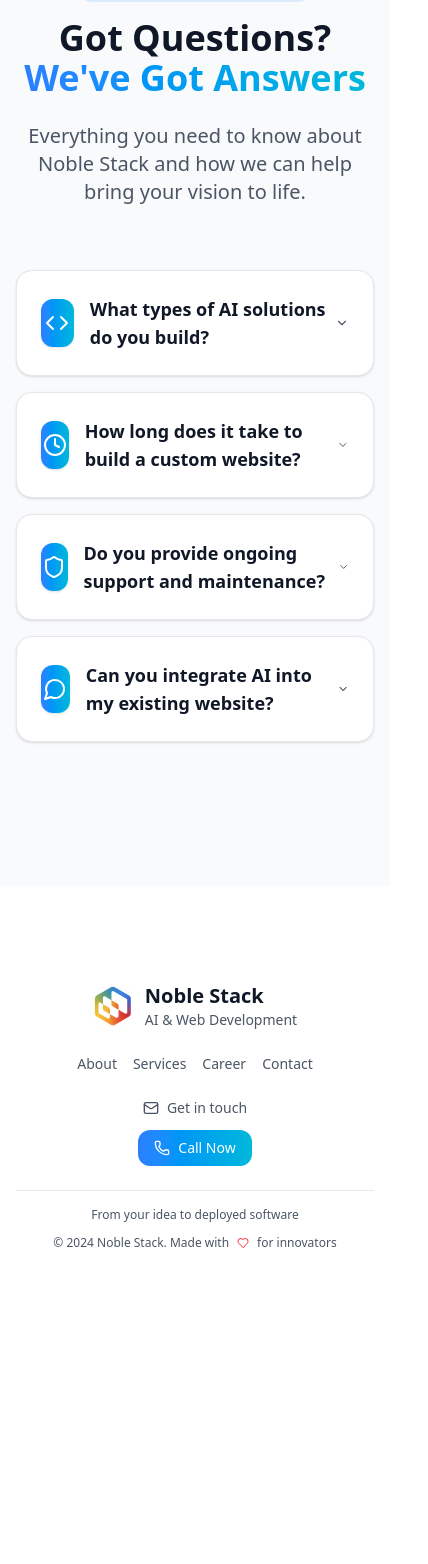
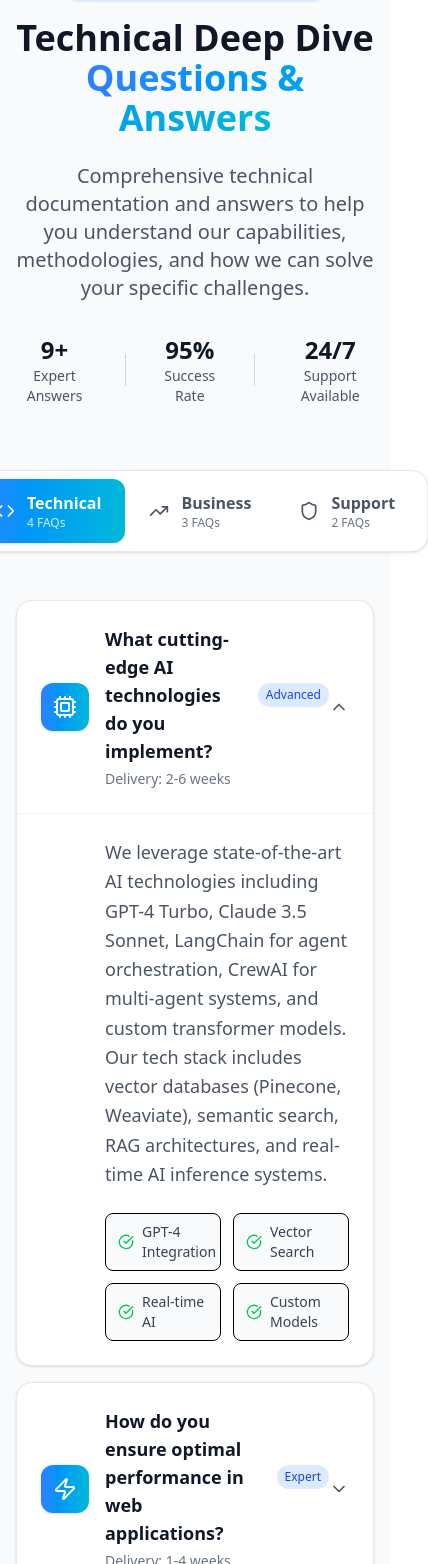
Before and after one commit to om202/NobleStack, a Next.js app: page / in a window 390 px wide. Shown: the part 8224-9788 px from the top of the page, 428 px wide, since content can reach past the window. Before the commit the page ends 9523 px from the top, so only its background shows below. Built offline with nearby package versions, Linux system fonts and the light colour scheme.

Commit message:
Enhance FAQSection with improved category selection, auto-cycling feature for FAQs, and detailed technical documentation; update layout and styling for better user experience and responsiveness.

```diff
--- a/src/app/Home/L4.tsx
+++ b/src/app/Home/L4.tsx
@@ -1,91 +1,249 @@
 "use client";
 
-import { useState } from "react";
+import { useState, useEffect } from "react";
 import {
   ChevronDown,
   MessageCircle,
   Shield,
   Code,
   Clock,
+  Zap,
+  TrendingUp,
+  Users,
+  CheckCircle,
+  ArrowRight,
+  Cpu,
+  Database,
+  Globe,
+  Rocket,
 } from "lucide-react";
 
 export default function FAQSection() {
-  const [openFaq, setOpenFaq] = useState<number | null>(null);
+  const [openFaq, setOpenFaq] = useState<number | null>(0);
+  const [activeCategory, setActiveCategory] = useState("technical");
+  const [animationKey, setAnimationKey] = useState(0);
 
   const toggleFaq = (index: number) => {
     setOpenFaq(openFaq === index ? null : index);
+    setAnimationKey(prev => prev + 1);
   };
 
-  const faqs = [
+  // Auto-cycle through first FAQ when nothing is selected
+  useEffect(() => {
+    if (openFaq === null) {
+      const timer = setTimeout(() => setOpenFaq(0), 3000);
+      return () => clearTimeout(timer);
+    }
+  }, [openFaq]);
+
+  const categories = [
     {
-      question: "What types of AI solutions do you build?",
-      answer:
-        "We specialize in building AI chatbots, automation systems, custom AI agents, and LLM-powered applications. Our solutions use cutting-edge technologies like GPT-4, Claude, Langchain, and CrewAI to create intelligent systems that handle tasks, interact naturally with users, and integrate seamlessly with your existing workflows.",
+      id: "technical",
+      name: "Technical",
       icon: Code,
+      count: "4 FAQs",
+      color: "from-blue-500 to-cyan-500"
     },
     {
-      question: "How long does it take to build a custom website?",
-      answer:
-        "Typically, a modern web application takes 2-4 weeks from design to deployment. Simple websites can be delivered in 1-2 weeks, while complex SaaS platforms may take 4-8 weeks. We provide regular updates and involve you throughout the process to ensure we&apos;re building exactly what you need.",
-      icon: Clock,
+      id: "business",
+      name: "Business",
+      icon: TrendingUp,
+      count: "3 FAQs",
+      color: "from-green-500 to-emerald-500"
     },
     {
-      question: "Do you provide ongoing support and maintenance?",
-      answer:
-        "Absolutely! We offer comprehensive post-launch support including bug fixes, feature updates, security patches, and performance monitoring. Our support packages range from basic maintenance to full-scale development partnerships for growing businesses.",
+      id: "support",
+      name: "Support",
       icon: Shield,
+      count: "2 FAQs",
+      color: "from-purple-500 to-pink-500"
+    }
+  ];
+
+  const faqCategories = {
+    technical: [
+      {
+        question: "What cutting-edge AI technologies do you implement?",
+        answer: "We leverage state-of-the-art AI technologies including GPT-4 Turbo, Claude 3.5 Sonnet, LangChain for agent orchestration, CrewAI for multi-agent systems, and custom transformer models. Our tech stack includes vector databases (Pinecone, Weaviate), semantic search, RAG architectures, and real-time AI inference systems.",
+        icon: Cpu,
+        metrics: ["GPT-4 Integration", "Vector Search", "Real-time AI", "Custom Models"],
+        complexity: "Advanced",
+        deliveryTime: "2-6 weeks"
       },
       {
-      question: "Can you integrate AI into my existing website?",
-      answer:
-        "Yes! We excel at integrating AI features into existing websites and applications. Whether you want to add a chatbot, automate workflows, or implement AI-powered analytics, we can seamlessly integrate these capabilities without disrupting your current operations.",
-      icon: MessageCircle,
+        question: "How do you ensure optimal performance in web applications?",
+        answer: "We implement advanced performance optimization techniques including Next.js 14 App Router, Server Components, streaming SSR, edge computing with Vercel Edge Functions, image optimization, code splitting, and sophisticated caching strategies. We achieve Core Web Vitals scores of 95+ consistently.",
+        icon: Zap,
+        metrics: ["<2s Load Time", "95+ CWV Score", "Edge Computing", "Optimized Assets"],
+        complexity: "Expert",
+        deliveryTime: "1-4 weeks"
       },
-  ];
+      {
+        question: "What databases and infrastructure do you work with?",
+        answer: "Our infrastructure expertise spans PostgreSQL, MongoDB, Redis for caching, Supabase for real-time features, PlanetScale for global databases, and cloud platforms including Vercel, AWS, and Railway. We implement CI/CD pipelines, automated testing, and monitoring systems.",
+        icon: Database,
+        metrics: ["Multi-Cloud", "Auto-scaling", "99.9% Uptime", "Global CDN"],
+        complexity: "Enterprise",
+        deliveryTime: "2-8 weeks"
+      },
+      {
+        question: "How do you integrate AI into existing systems seamlessly?",
+        answer: "We use microservices architecture, API-first design, webhook integrations, and gradual migration strategies. Our AI integration includes smart APIs, background processing, queue systems, and comprehensive monitoring to ensure zero downtime during implementation.",
+        icon: Globe,
+        metrics: ["Zero Downtime", "API-First", "Microservices", "Smart Routing"],
+        complexity: "Advanced",
+        deliveryTime: "3-6 weeks"
+      }
+    ],
+    business: [
+      {
+        question: "What's your typical project timeline and methodology?",
+        answer: "We follow an agile development approach with 1-2 week sprints. Discovery phase takes 3-5 days, design 1-2 weeks, development 2-8 weeks depending on complexity, and deployment with testing 3-5 days. You get regular demos and can provide feedback throughout.",
+        icon: Clock,
+        metrics: ["Agile Sprints", "Regular Demos", "Client Feedback", "Iterative Delivery"],
+        complexity: "Structured",
+        deliveryTime: "1-8 weeks"
+      },
+      {
+        question: "How do you ensure ROI and business value?",
+        answer: "We focus on measurable outcomes: conversion rate optimization, user engagement metrics, performance KPIs, and business intelligence integration. Our solutions typically see 30-200% improvement in key metrics within 3 months of launch.",
+        icon: TrendingUp,
+        metrics: ["30-200% ROI", "KPI Tracking", "A/B Testing", "Analytics Integration"],
+        complexity: "Results-Driven",
+        deliveryTime: "Ongoing"
+      },
+      {
+        question: "Do you work with enterprise clients and scaling requirements?",
+        answer: "Absolutely! We handle enterprise-grade solutions with advanced security, compliance (SOC2, GDPR), multi-tenant architectures, and systems that scale to millions of users. Our solutions include load balancing, auto-scaling, and global deployment strategies.",
+        icon: Users,
+        metrics: ["Enterprise Security", "Multi-tenant", "Global Scale", "Compliance Ready"],
+        complexity: "Enterprise",
+        deliveryTime: "4-12 weeks"
+      }
+    ],
+    support: [
+      {
+        question: "What does your post-launch support include?",
+        answer: "Comprehensive support including 24/7 monitoring, automated alerts, performance optimization, security updates, feature enhancements, and dedicated support channels. We offer SLA-backed response times and proactive maintenance.",
+        icon: Shield,
+        metrics: ["24/7 Monitoring", "SLA Backed", "Proactive Support", "Security Updates"],
+        complexity: "Comprehensive",
+        deliveryTime: "Ongoing"
+      },
+      {
+        question: "How do you handle scaling and future enhancements?",
+        answer: "Our architecture is built for growth with modular design, microservices, API versioning, and cloud-native patterns. We provide roadmap planning, capacity planning, and can seamlessly add new features or scale infrastructure as your business grows.",
+        icon: Rocket,
+        metrics: ["Modular Design", "Cloud-Native", "Roadmap Planning", "Seamless Scaling"],
+        complexity: "Future-Proof",
+        deliveryTime: "Ongoing"
+      }
+    ]
+  };
+
+  const currentFaqs = faqCategories[activeCategory as keyof typeof faqCategories];
+  const totalFaqs = Object.values(faqCategories).flat().length;
 
   return (
     <section id="faq" className="py-20 px-4 bg-gray-50">
-      <div className="max-w-4xl mx-auto">
+      <div className="max-w-6xl mx-auto">
         {/* Header */}
-        <div className="text-center mb-16 animate-fade-in">
+        <div className="text-center mb-16">
           <div className="inline-flex items-center px-4 py-2 rounded-full bg-blue-100 text-blue-700 text-sm font-medium mb-4">
             <MessageCircle className="w-4 h-4 mr-2" />
-            Frequently Asked Questions
+            Technical FAQ & Solutions Guide
           </div>
           <h2 className="text-4xl md:text-5xl font-bold mb-6 text-gray-900">
-            Got Questions?
+            Technical Deep Dive
             <span className="bg-gradient-to-r from-blue-500 to-cyan-500 bg-clip-text text-transparent">
               {" "}
-              We&apos;ve Got Answers
+              Questions & Answers
             </span>
           </h2>
-          <p className="text-xl text-gray-600 max-w-2xl mx-auto">
-            Everything you need to know about Noble Stack and how we can help
-            bring your vision to life.
+          <p className="text-xl text-gray-600 max-w-3xl mx-auto mb-8">
+            Comprehensive technical documentation and answers to help you understand our capabilities,
+            methodologies, and how we can solve your specific challenges.
           </p>
+
+          {/* Stats Bar */}
+          <div className="flex justify-center items-center gap-8 mb-8">
+            <div className="text-center">
+              <div className="text-2xl font-bold text-gray-900">{totalFaqs}+</div>
+              <div className="text-sm text-gray-600">Expert Answers</div>
+            </div>
+            <div className="w-px h-8 bg-gray-300"></div>
+            <div className="text-center">
+              <div className="text-2xl font-bold text-gray-900">95%</div>
+              <div className="text-sm text-gray-600">Success Rate</div>
+            </div>
+            <div className="w-px h-8 bg-gray-300"></div>
+            <div className="text-center">
+              <div className="text-2xl font-bold text-gray-900">24/7</div>
+              <div className="text-sm text-gray-600">Support Available</div>
+            </div>
+          </div>
         </div>
 
-        {/* FAQ Items */}
-        <div className="space-y-4 mb-16">
-          {faqs.map((faq, index) => (
+        {/* Category Selection */}
+        <div className="flex justify-center mb-12">
+          <div className="bg-white rounded-2xl p-2 shadow-sm border border-gray-200 inline-flex">
+            {categories.map((category) => (
+              <button
+                key={category.id}
+                onClick={() => {
+                  setActiveCategory(category.id);
+                  setOpenFaq(null);
+                  setAnimationKey(prev => prev + 1);
+                }}
+                                 className={`flex items-center gap-3 px-6 py-3 rounded-xl transition-all duration-200 ${
+                   activeCategory === category.id
+                     ? `bg-gradient-to-r ${category.color} text-white shadow-sm`
+                     : 'text-gray-600 hover:text-gray-900 hover:bg-gray-50'
+                 }`}
+              >
+                <category.icon className="w-5 h-5" />
+                <div className="text-left">
+                  <div className="font-semibold">{category.name}</div>
+                  <div className={`text-xs ${activeCategory === category.id ? 'text-white/80' : 'text-gray-500'}`}>
+                    {category.count}
+                  </div>
+                </div>
+              </button>
+            ))}
+          </div>
+        </div>
+
+                 {/* FAQ Items with enhanced styling */}
+         <div className="space-y-4 mb-16" key={animationKey}>
+           {currentFaqs.map((faq, index) => (
              <div
-              key={index}
-              className="bg-white rounded-2xl shadow-sm border border-gray-200 overflow-hidden"
+               key={`${activeCategory}-${index}`}
+               className="bg-white rounded-2xl shadow-sm border border-gray-200 overflow-hidden hover:shadow-md transition-all duration-200"
              >
               <button
                                  onClick={() => toggleFaq(index)}
-                className="w-full text-left px-6 py-6 hover:bg-gray-50 transition-colors duration-300 flex items-center justify-between group"
+                 className="w-full text-left px-6 py-6 hover:bg-gray-50 transition-colors duration-200 flex items-center justify-between group"
               >
-                <div className="flex items-center gap-4">
-                  <div className="w-12 h-12 bg-gradient-to-r from-blue-500 to-cyan-500 rounded-xl flex items-center justify-center shadow-sm">
+                <div className="flex items-center gap-4 flex-1">
+                  <div className={`w-12 h-12 bg-gradient-to-r ${categories.find(c => c.id === activeCategory)?.color} rounded-xl flex items-center justify-center shadow-sm`}>
                     <faq.icon className="w-6 h-6 text-white" />
                   </div>
+                  <div className="flex-1">
+                    <div className="flex items-center gap-3 mb-1">
                       <span className="text-lg font-semibold text-gray-900">
                         {faq.question}
                       </span>
+                      <span className="text-xs px-2 py-1 bg-blue-100 text-blue-700 rounded-full font-medium">
+                        {faq.complexity}
+                      </span>
+                    </div>
+                    <div className="text-sm text-gray-500">
+                      Delivery: {faq.deliveryTime}
+                    </div>
+                  </div>
                 </div>
                                  <ChevronDown
-                  className={`w-5 h-5 text-gray-600 transition-transform duration-300 ${
+                   className={`w-5 h-5 text-gray-600 transition-transform duration-200 ${
                      openFaq === index ? "rotate-180" : ""
                    }`}
                  />
@@ -93,16 +251,44 @@ export default function FAQSection() {
 
                              {openFaq === index && (
                  <div className="px-6 pb-6 border-t border-gray-100">
-                  <div className="pl-16 pt-4">
-                    <p className="text-gray-600 leading-relaxed">
+                   <div className="pl-16 pt-6">
+                    <p className="text-gray-600 leading-relaxed mb-6 text-lg">
                       {faq.answer}
                     </p>
+
+                                         {/* Metrics Grid */}
+                     <div className="grid grid-cols-2 md:grid-cols-4 gap-3">
+                       {faq.metrics.map((metric, metricIndex) => (
+                         <div
+                           key={metricIndex}
+                           className="flex items-center gap-2 px-3 py-2 bg-gray-50 rounded-lg border"
+                         >
+                           <CheckCircle className="w-4 h-4 text-green-500 flex-shrink-0" />
+                           <span className="text-sm font-medium text-gray-700">{metric}</span>
+                         </div>
+                       ))}
+                     </div>
                   </div>
                 </div>
               )}
             </div>
           ))}
         </div>
+
+        {/* Bottom CTA */}
+        <div className="text-center bg-white rounded-2xl p-8 border border-gray-200 shadow-sm">
+          <h3 className="text-2xl font-bold text-gray-900 mb-4">
+            Have a specific technical question?
+          </h3>
+          <p className="text-gray-600 mb-6 max-w-2xl mx-auto">
+            Our technical team is ready to discuss your unique requirements and provide
+            detailed solutions tailored to your project needs.
+          </p>
+                     <button className="group inline-flex items-center justify-center gap-3 px-8 py-4 bg-gradient-to-r from-blue-500 to-cyan-500 text-white rounded-xl hover:from-blue-600 hover:to-cyan-600 transition-all duration-200 shadow-lg hover:shadow-xl font-semibold">
+             Schedule Technical Consultation
+             <ArrowRight className="w-5 h-5 group-hover:translate-x-0.5 transition-transform duration-200" />
+           </button>
+        </div>
       </div>
     </section>
   );
```
Lines whose indentation alone changed are shown as unchanged.
